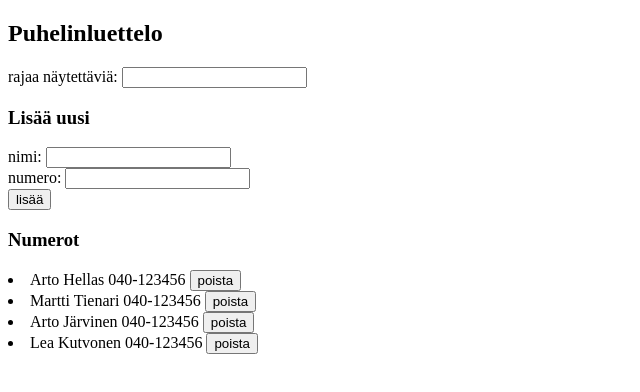
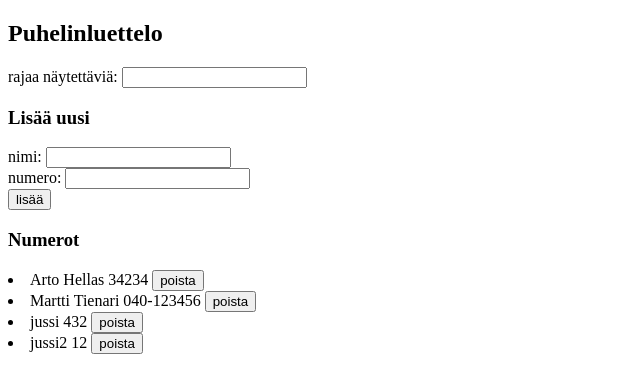
Before and after one commit to hullcaid/2019fu11stack0pen, a React (Create React App) app in the folder osa2/puhelinluettelo/: page / in a window 1280 px wide. Shown: the top 392 px of the page, without its empty margins (0-640 px from the left). Built offline with nearby package versions, Linux system fonts and the light colour scheme; data requests are answered from the project's data file; the HTML template or start-up script is replaced by a standard one.

Commit message:
tehtävä 2.18

```diff
--- a/osa2/puhelinluettelo/db.json
+++ b/osa2/puhelinluettelo/db.json
@@ -2,7 +2,7 @@
   "persons": [
     {
       "name": "Arto Hellas",
-      "number": "040-123456",
+      "number": "34234",
       "id": 1
     },
     {
@@ -11,14 +11,14 @@
       "id": 2
     },
     {
-      "name": "Arto Järvinen",
-      "number": "040-123456",
-      "id": 3
+      "name": "jussi",
+      "number": "432",
+      "id": 5
     },
     {
-      "name": "Lea Kutvonen",
-      "number": "040-123456",
-      "id": 4
+      "name": "jussi2",
+      "number": "12",
+      "id": 10
     }
   ]
 }
--- a/osa2/puhelinluettelo/src/App.js
+++ b/osa2/puhelinluettelo/src/App.js
@@ -40,20 +40,34 @@ const App = () => {
     event.preventDefault()
     console.log('Add button pressed, name to be added:', newName)
     let exists = false
+    const personObject = {
+      name: newName,
+      number: newNumber,
+    }
 
     persons.forEach((person) => {
       console.log('tarkistetaan', person.name)
       if (newName === person.name){
-        window.alert(`${newName} on jo listassa`)
+        if(window.confirm(`${newName} on jo luettelossa, korvataanko vanha numero uudella?`)){
+          const newData = personObject
+          personService
+            .modify(person.id, newData)
+            .then(returnedPerson =>{
+              setPersons(persons.map(entry =>{
+                if(entry.id === returnedPerson.id){
+                  return(returnedPerson)
+                }
+                else{
+                  return(entry)
+                }
+              }))
+            })
+        }
         exists = true
       }
     } )
 
     if(!exists) {
-      const personObject = {
-        name: newName,
-        number: newNumber,
-      }
 
       console.log('Adding to database: ',personObject)
       personService
@@ -72,7 +86,7 @@ const App = () => {
       personService
         .remove(person.id)
         .then(returnedId =>{
-          setPersons(persons.filter(person => person.id != returnedId))
+          setPersons(persons.filter(person => person.id !== returnedId))
         })
     }
 
--- a/osa2/puhelinluettelo/src/services/entries.js
+++ b/osa2/puhelinluettelo/src/services/entries.js
@@ -19,4 +19,10 @@ const remove = oldObject => {
 	return request.then(response => oldObject)
 }
 
-export default {getAll, create, remove}
+const modify = (oldObject, newData) => {
+	console.log('Modifying old entry', oldObject, newData);
+	const request = axios.put(`${baseUrl}/${oldObject}`, newData)
+	return request.then(response => response.data)
+}
+
+export default {getAll, create, remove, modify}
```
